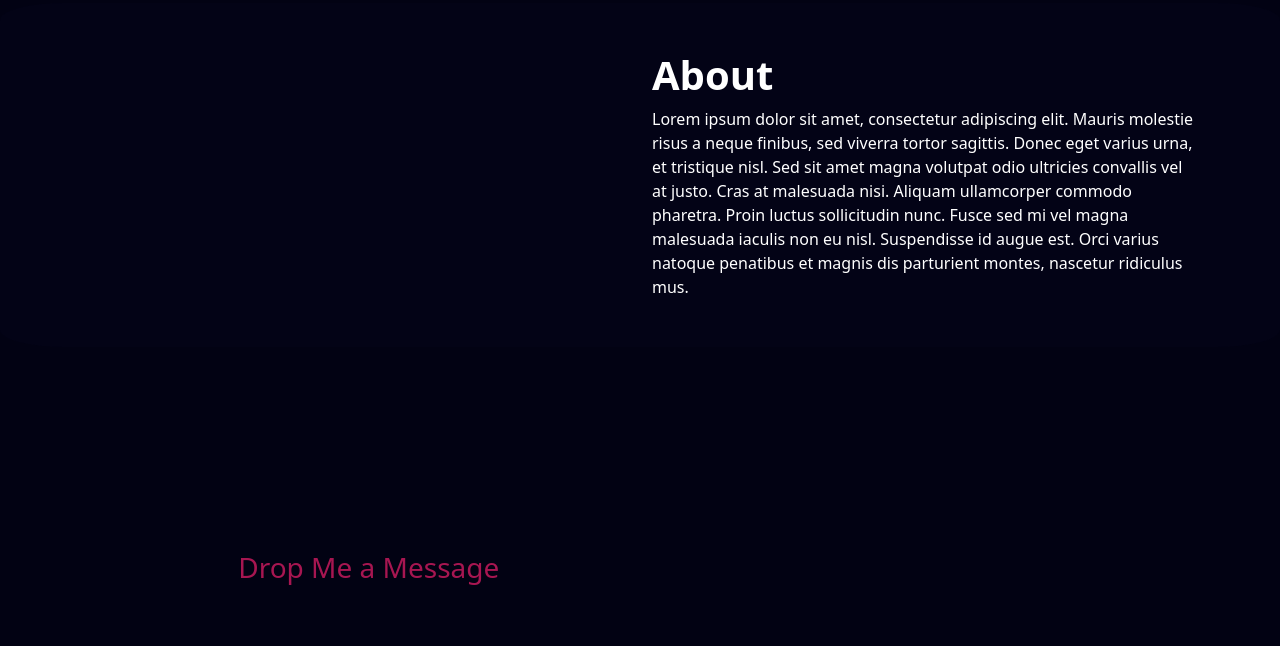
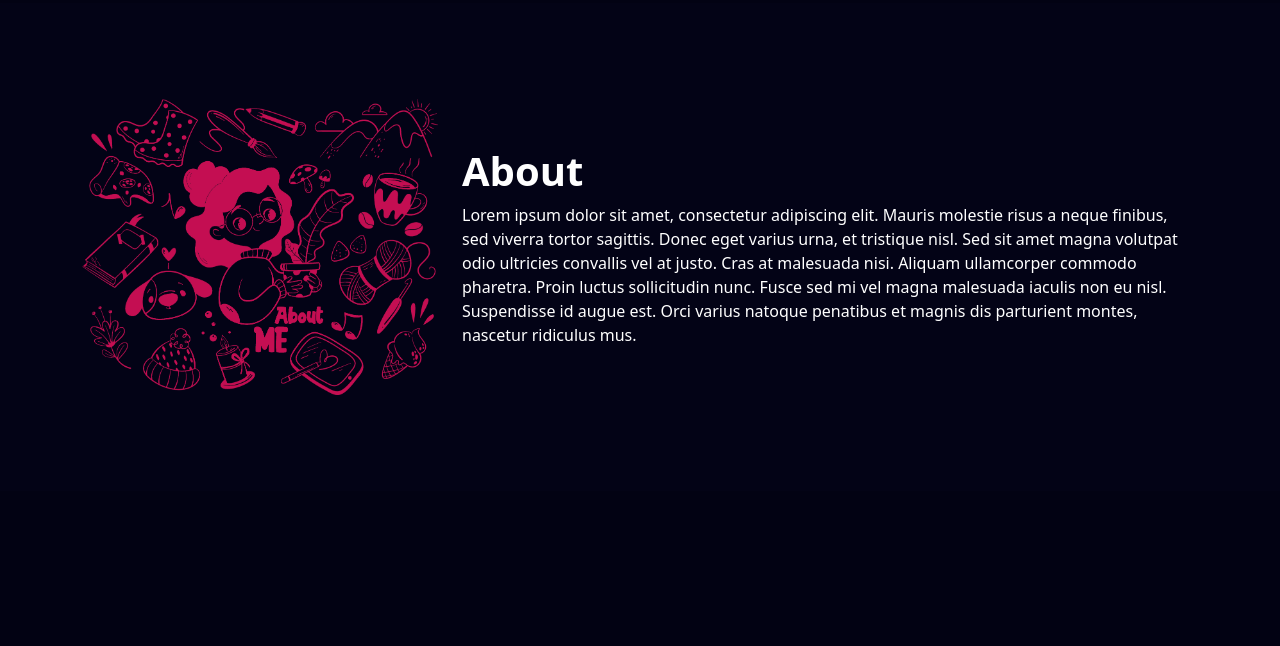
Before and after one commit to roncyrthomas/roncyrthomas.github.io, a plain HTML site: page index.html in a window 1280 px wide. Shown: the part 797-1443 px from the top of the page. Drawn offline with nearby package versions, Linux system fonts and the light colour scheme.

Commit message:
feat: added update

```diff
--- a/assets/css/style.css
+++ b/assets/css/style.css
@@ -105,12 +105,14 @@ a{
 
 /* ABOUT SECTION */
 #about{
+  transition: transform 0.2s ease;
   background-color: #030316;
-  border-radius: 5%;
+}
 
-}
-#about:hover{
-  background-color: #380318;
+#about .container:hover{
+  transform: scale(1.1);
+  box-shadow: 0px px 6px -6px  #A71651;
+  border-radius: 20px;
 }
 
 
--- a/index.html
+++ b/index.html
@@ -1,5 +1,6 @@
 <!DOCTYPE html>
 <html lang="en">
+
 <head>
   <meta charset="UTF-8">
   <meta http-equiv="X-UA-Compatible" content="IE=edge">
@@ -13,12 +14,16 @@
 
   <title>Roncy R thomas</title>
 </head>
+
 <body>
   <section class="hero px-5  bar">
     <nav class="navbar navbar-expand-lg navbar-light px-lg-5  px-xl-5 px-sm-0 fixed-top rounded">
       <div class="container-fluid nav-logo">
-                <a class="navbar-brand nav-logo px-3 nex" href="#"><h3>NEXUS</h3></a>
-                <button class="navbar-toggler collapsed" type="button" data-bs-toggle="collapse" data-bs-target="#navbarNav" aria-controls="navbarNav" aria-expanded="false" aria-label="Toggle navigation">
+        <a class="navbar-brand nav-logo px-3 nex" href="#">
+          <h3>NEXUS</h3>
+        </a>
+        <button class="navbar-toggler collapsed" type="button" data-bs-toggle="collapse" data-bs-target="#navbarNav"
+          aria-controls="navbarNav" aria-expanded="false" aria-label="Toggle navigation">
           <span class="navbar-toggler-icon"></span>
         </button>
         <div class="collapse navbar-collapse" id="navbarNav">
@@ -48,7 +53,8 @@
           <h1 class="text-white fs-2">Hello, I'm Roncy</h1>
           <h3>
             <a class="fs-1 text-white">I am a </a>
-                        <a  href=" " class="typewrite" data-period="2000" data-type='[ "Flutter Developer", "Designer", "Web Developer", "AI & ML Enthusiast" ]'>
+            <a href=" " class="typewrite" data-period="2000"
+              data-type='[ "Flutter Developer", "Designer", "Web Developer", "AI & ML Enthusiast" ]'>
               <span class="wrap text-white"></span>
             </a>
           </h3>
@@ -64,15 +70,13 @@
       </div>
     </div>
   </section>
-    <section id="about" class="">
-
-
+  <section id="about" class="px-4 py-5">
     <div class="container">
-            <div class="row py-5">
-                <div class="col-lg-6">
-
+      <div class="row py-5 align-items-center">
+        <div class="col-lg-4">
+          <img src="./assets/images/Layer.png" alt="" srcset="" width="100%">
         </div>
-                <div class="col-lg-6 text-white">
+        <div class="col-lg-8 text-white ">
           <h1 class="text-lowercases fw-bold fs-1"><Span class="text-white al ">About</Span></h1>
           Lorem ipsum dolor sit amet, consectetur adipiscing elit. Mauris molestie risus a neque finibus, sed
           viverra tortor sagittis. Donec eget varius urna, et tristique nisl. Sed sit amet magna volutpat odio
@@ -97,8 +101,7 @@
               <input type="text" name="txtEmail" class="form-control" placeholder="Your Email *" value="" />
             </div>
             <div class="form-group py-2">
-                            <input type="text" name="txtPhone" class="form-control" placeholder="Your Phone Number *"
-                                value="" />
+              <input type="text" name="txtPhone" class="form-control" placeholder="Your Phone Number *" value="" />
             </div>
             <div class="form-group py-2">
               <input type="submit" name="btnSubmit" class="btnContact" value="Send Message" />
@@ -138,4 +141,5 @@
     crossorigin="anonymous"></script>
   <script src="assets/js/index.js"></script>
 </body>
+
 </html>
```
Also changed, not shown: assets/images/Layer.png (added), assets/images/about.png (added). Lines whose indentation alone changed are shown as unchanged.
